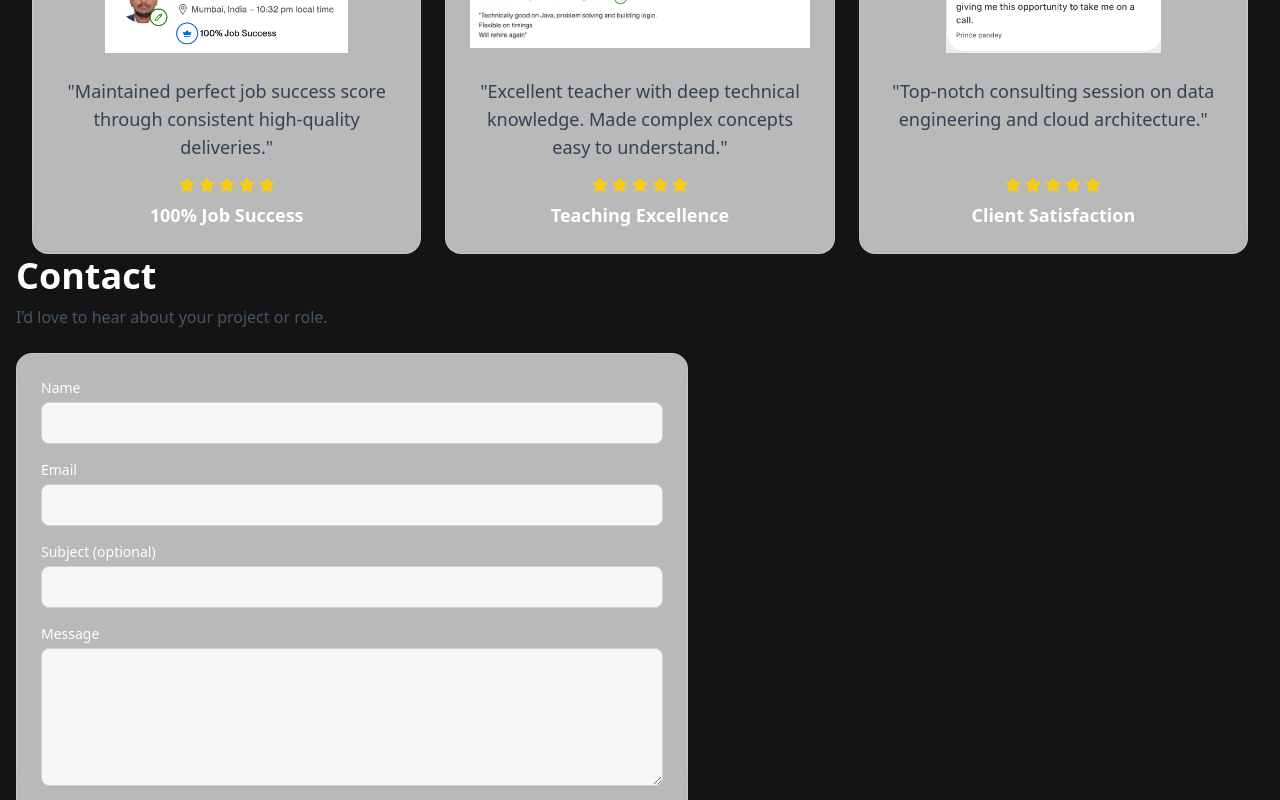
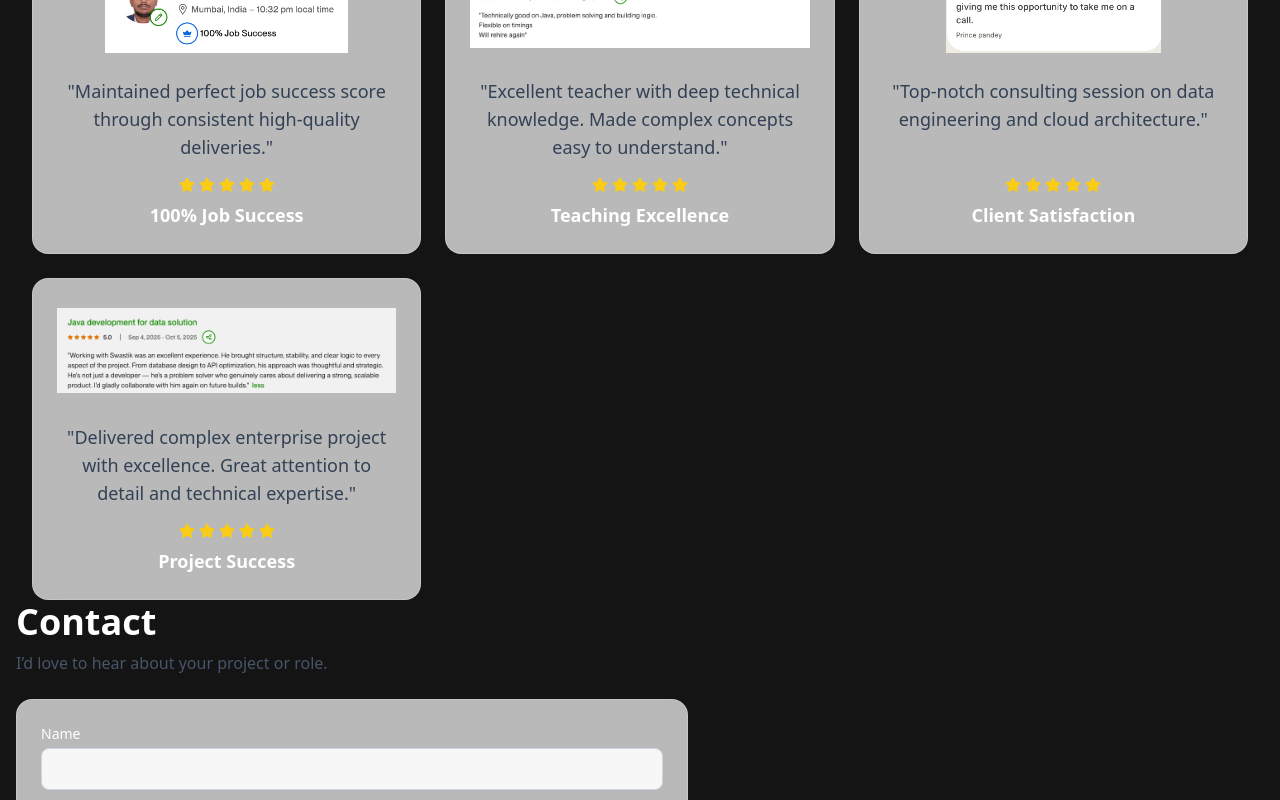
Before and after one commit to hackerswastik/Profile, a React (Vite) app: page / in a window 1280 px wide. Shown: the part 2240-3040 px from the top of the page. Built offline with nearby package versions, Linux system fonts and the light colour scheme; no server answers.

Commit message:
feat: add new project success testimonial

```diff
--- a/src/data/testimonials.ts
+++ b/src/data/testimonials.ts
@@ -42,5 +42,11 @@ export const testimonials: Testimonial[] = [
     image: '/assets/topmate1.png',
     quote: 'Top-notch consulting session on data engineering and cloud architecture.',
     rating: 5
+  },
+  {
+    platform: 'Project Success',
+    image: '/assets/projectReview.png',
+    quote: 'Delivered complex enterprise project with excellence. Great attention to detail and technical expertise.',
+    rating: 5
   }
 ];
```
Also changed, not shown: public/assets/projectReview.png (added).
